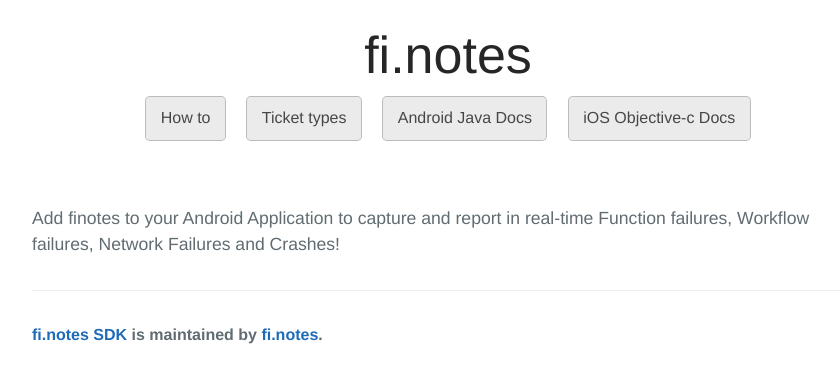
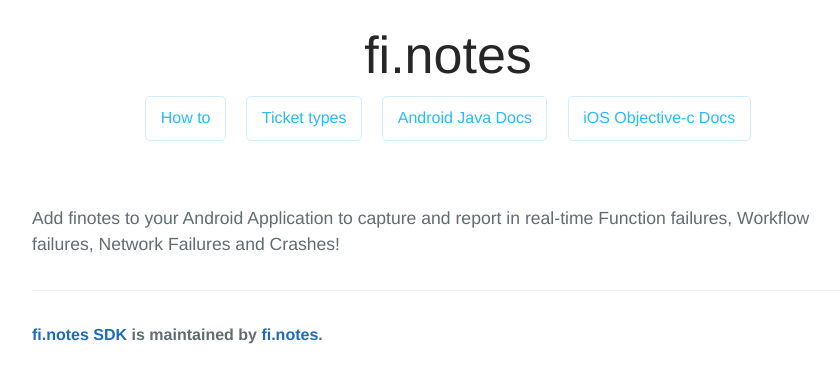
Before and after one commit to finotes/finotes.github.io, a Jekyll site: the page built from index.html, in a window 1280 px wide. Shown: the top 383 px of the page, without its empty margins (192-1032 px from the left). Built offline with Jekyll 4.4.1, drawn with Linux system fonts in a browser that asks for light colours; some web fonts are replaced.

Commit message:
Update style.css

```diff
--- a/css/style.css
+++ b/css/style.css
@@ -257,8 +257,8 @@ body { padding: 0; margin: 0; font-family: "Muli", "Helvetica Neue", Helvetica,
 a { color: #1e6bb8; text-decoration: none; }
 a:hover { text-decoration: underline; }
 
-.btn { display: inline-block; margin-bottom: 1rem; color: rgba(0, 0, 0, 0.7); background-color: rgba(0, 0, 0, 0.08); border-color: rgba(0, 0, 0, 0.2); border-style: solid; border-width: 1px; border-radius: 0.3rem; transition: color 0.2s, background-color 0.2s, border-color 0.2s; }
-.btn:hover { color: rgba(255, 255, 255, 0.8); text-decoration: none; background-color: rgba(255, 255, 255, 0.2); border-color: rgba(255, 255, 255, 0.3); }
+.btn { display: inline-block; margin-bottom: 1rem; color: rgba(17, 177, 255, 0.9);  border-color: rgba(17, 177, 255, 0.2); border-style: solid; border-width: 1px; border-radius: 0.3rem; transition: color 0.2s, background-color 0.2s, border-color 0.2s; }
+.btn:hover { color: rgba(17, 177, 255, 1); text-decoration: none; background-color: rgba(17, 177, 255, .08); border-color: rgba(17, 177, 255, 0.2); }
 .btn + .btn { margin-left: 1rem; }
 @media screen and (min-width: 64em) { .btn { padding: 0.6rem 0.9rem; } }
 @media screen and (min-width: 42em) and (max-width: 64em) { .btn { padding: 0.6rem 0.9rem; font-size: 0.9rem; } }
```
